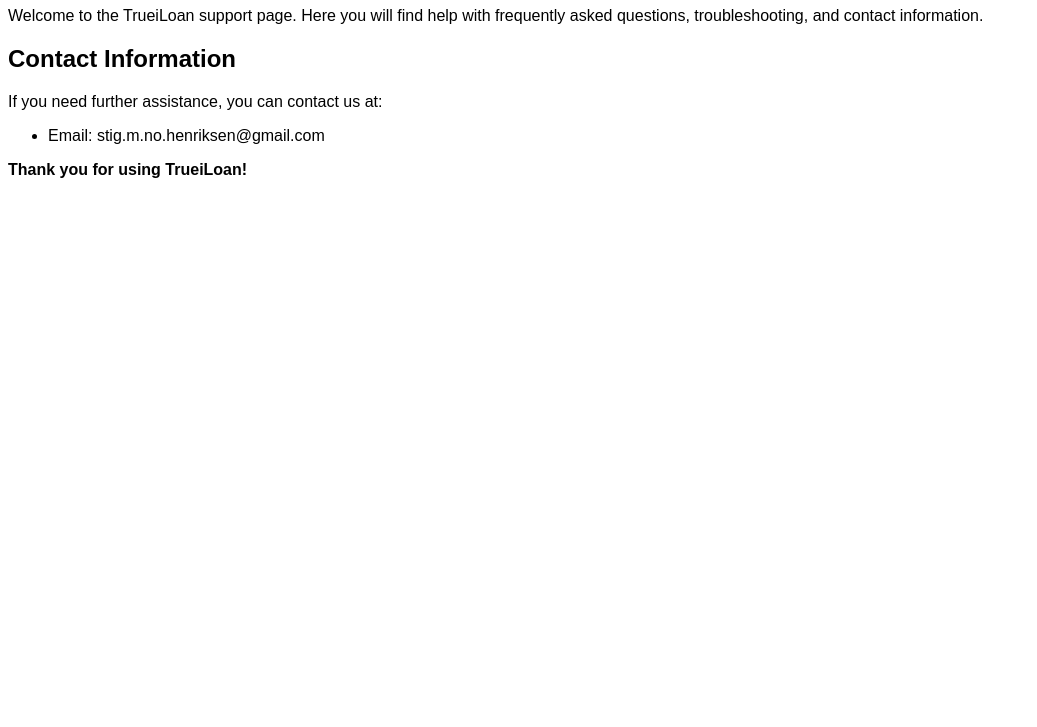
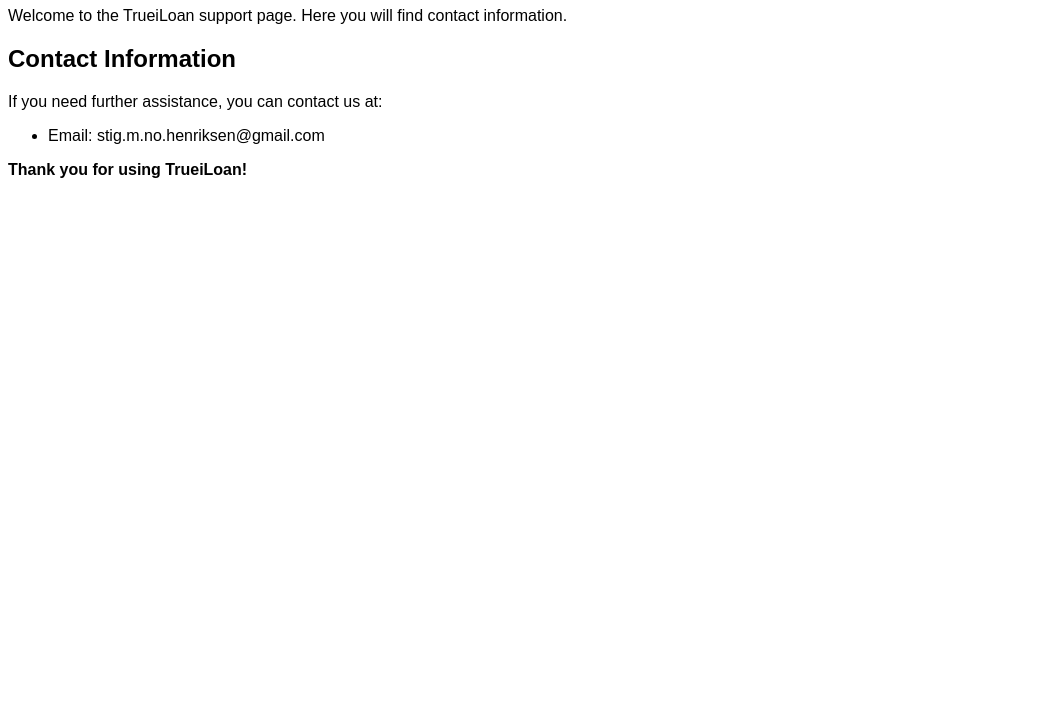
Before and after one commit to stigmnohenriksen/stigmnohenriksen.github.io, a plain HTML site: page index.html in a window 1280 px wide. Shown: the part 73-800 px from the top of the page, without its empty margins (0-1037 px from the left). Drawn offline with Linux system fonts and the light colour scheme.

Commit message:
Update index.html
kun kontakt informasjon

```diff
--- a/index.html
+++ b/index.html
@@ -13,7 +13,7 @@
 <body>
   <h1>TrueiLoan Support</h1>
 
-  <p>Welcome to the TrueiLoan support page. Here you will find help with frequently asked questions, troubleshooting, and contact information.</p>
+  <p>Welcome to the TrueiLoan support page. Here you will find contact information.  </p>
 
   <h2>Contact Information</h2>
 
```
